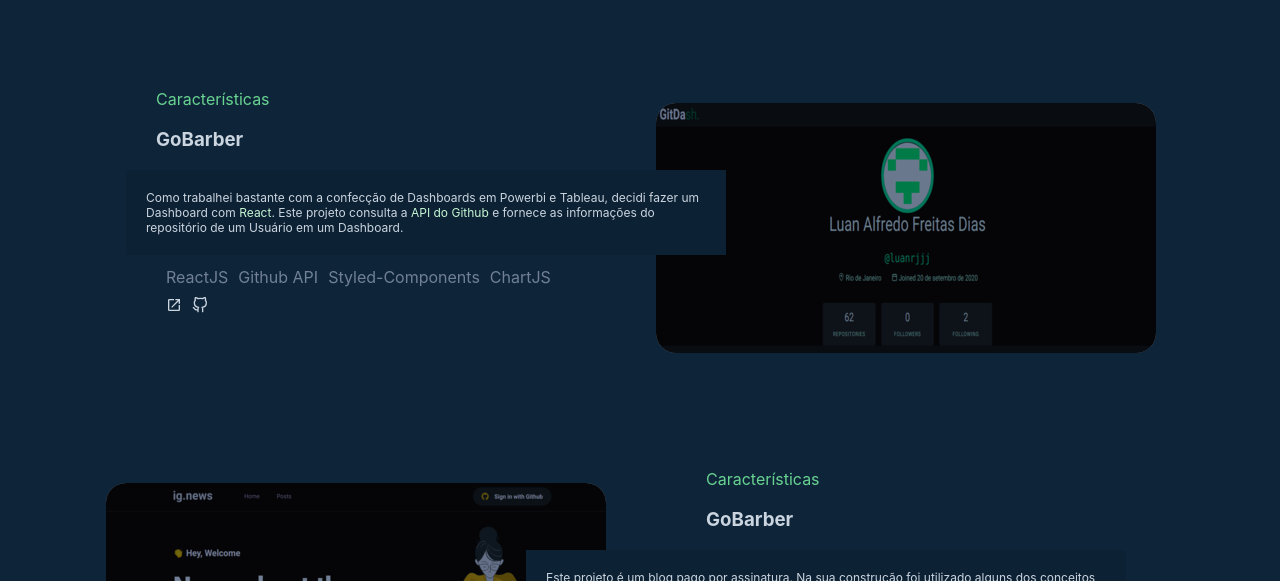
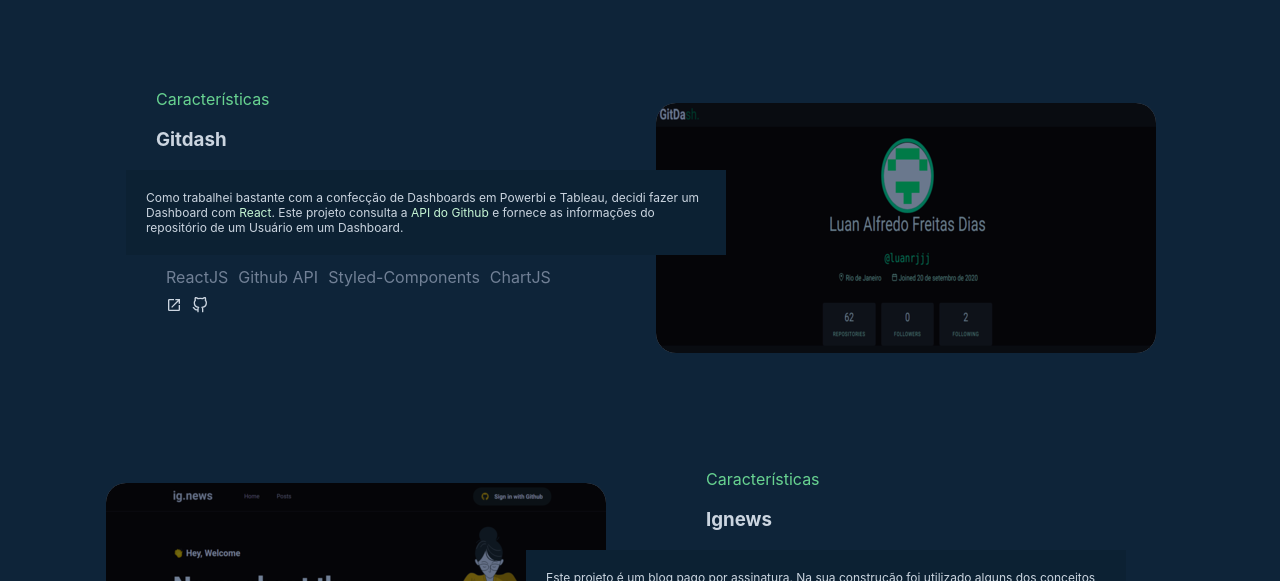
Before and after one commit to luanrjjj/mywebsite, a Next.js app: page / in a window 1280 px wide. Shown: the part 1804-2385 px from the top of the page. Built offline with nearby package versions, Linux system fonts and the light colour scheme.

Commit message:
Changing errors

```diff
--- a/components/MainSection/styles.ts
+++ b/components/MainSection/styles.ts
@@ -78,7 +78,7 @@
     }
 
     &:focus {
-      outline:none;
+      outline: none;
     }
   }
 `
--- a/components/ProjectsSection/index.tsx
+++ b/components/ProjectsSection/index.tsx
@@ -107,7 +107,7 @@
                       <p className="features1">
                         Características
                       </p>
-                      <h3>GoBarber</h3>
+                      <h3>Gitdash</h3>
                       <div>
                         <p className="cardText1">
                           Como trabalhei bastante com a
@@ -180,7 +180,7 @@
                       <p className="features">
                         Características
                       </p>
-                      <h3>GoBarber</h3>
+                      <h3>Ignews</h3>
                       <div>
                         <p className="cardText">
                           Este projeto é um blog pago por
```
